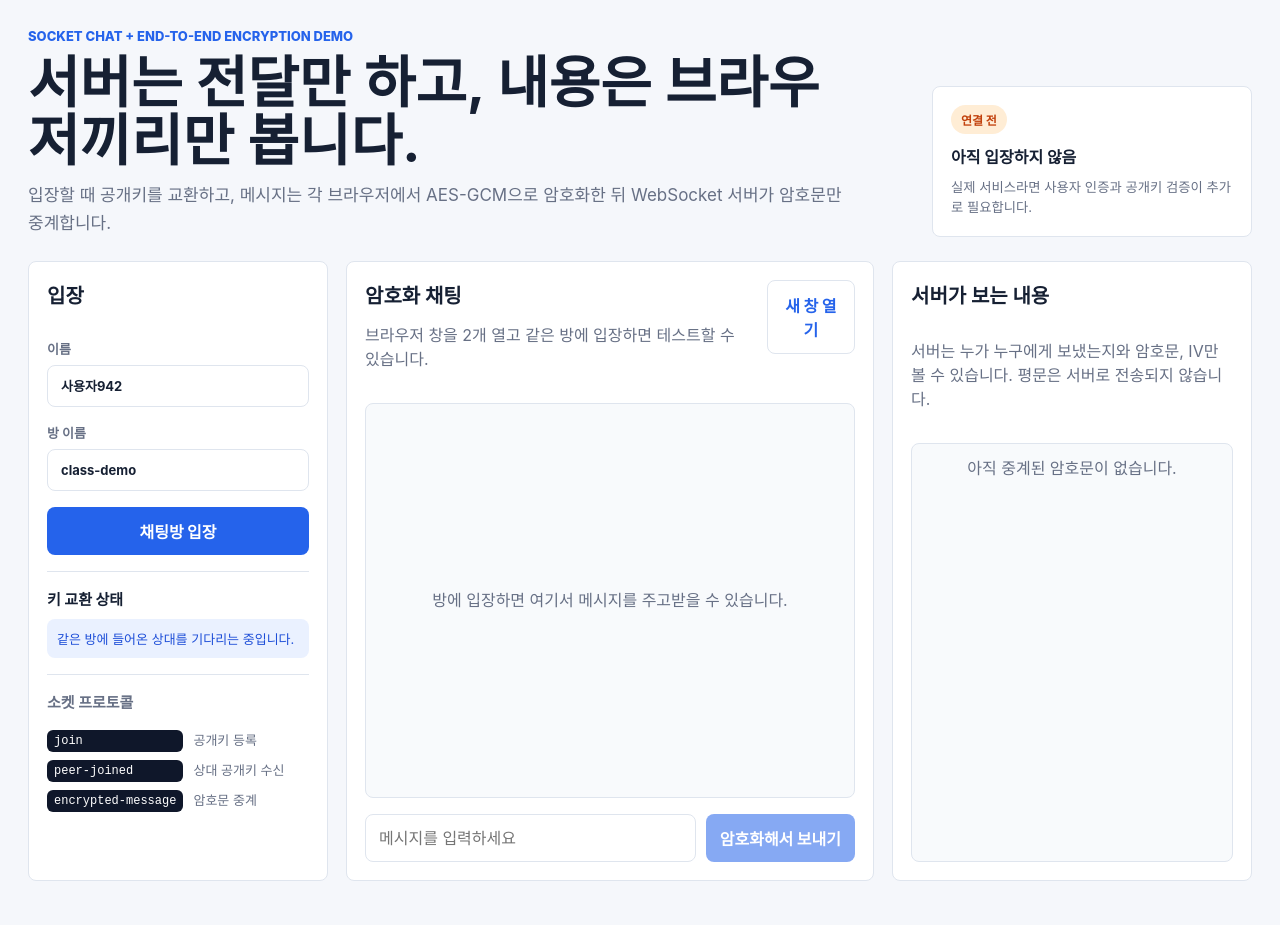
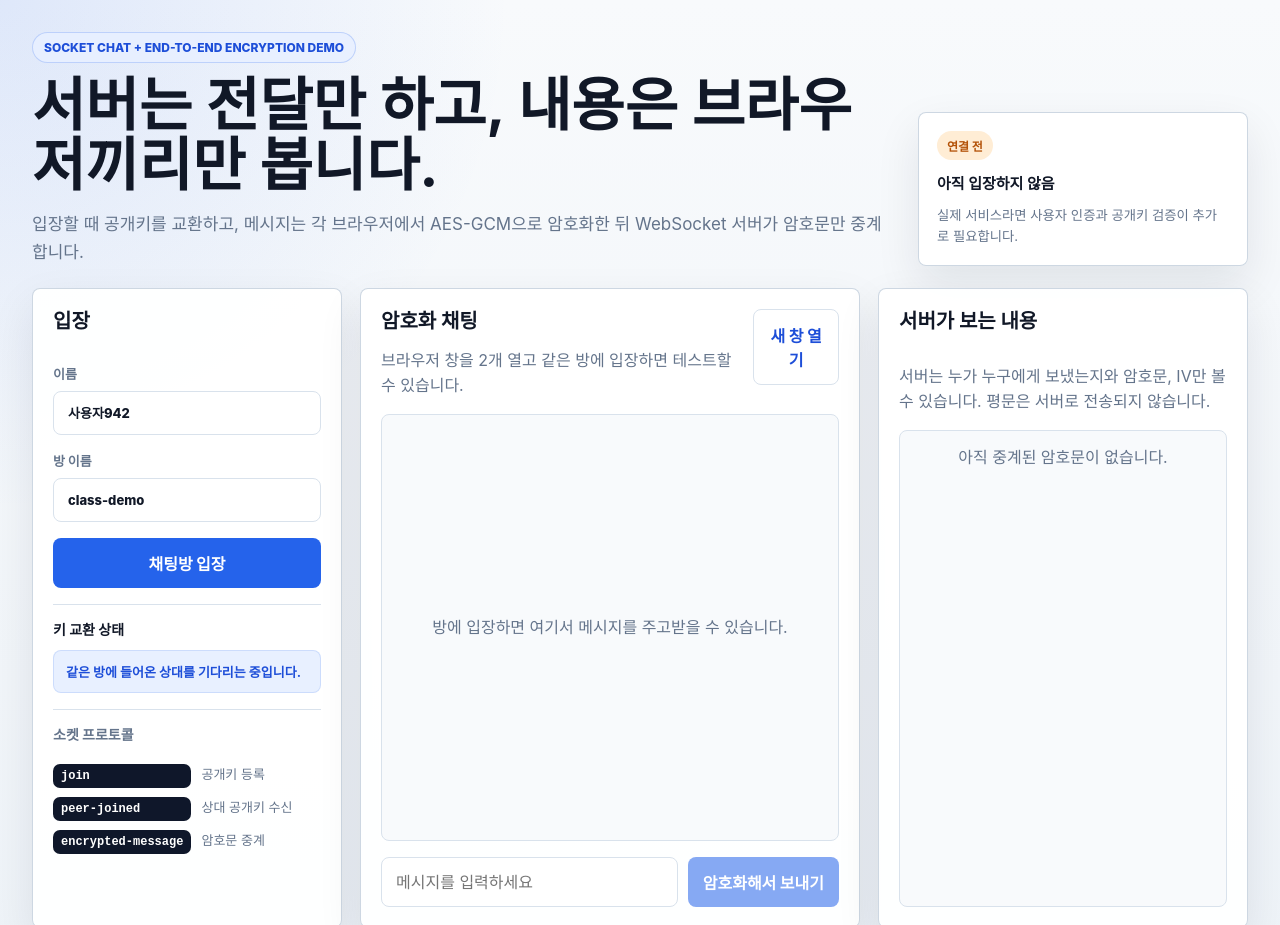
Before and after one commit to jihyebin234/e2e-chat-demo, a website: page public/index.html in a window 1280 px wide. Shown: the top 925 px of the page. Drawn offline with Linux system fonts and the light colour scheme.

Commit message:
Modernize chat UI styling
Updated various CSS variables and styles for improved design consistency and responsiveness.

```diff
--- a/public/styles.css
+++ b/public/styles.css
@@ -1,16 +1,21 @@
 :root {
   color-scheme: light;
-  --bg: #f5f7fb;
+  --bg: #eef3f8;
+  --bg-soft: #f8fafc;
   --panel: #ffffff;
-  --text: #162033;
-  --muted: #677085;
-  --line: #dfe5ee;
+  --text: #111827;
+  --muted: #64748b;
+  --line: #d9e2ec;
+  --line-strong: #c7d2df;
   --primary: #2563eb;
   --primary-dark: #1d4ed8;
-  --soft: #eaf1ff;
-  --good: #108a4d;
-  --danger: #c2410c;
+  --primary-soft: #e8f0ff;
+  --good: #047857;
+  --good-soft: #dcfce7;
+  --danger: #b45309;
+  --danger-soft: #ffedd5;
   --code: #0f172a;
+  --shadow: 0 18px 45px rgba(15, 23, 42, 0.09);
 }
 
 * {
@@ -20,9 +25,11 @@
 body {
   margin: 0;
   min-height: 100vh;
-  background: var(--bg);
+  background:
+    radial-gradient(circle at top left, rgba(37, 99, 235, 0.12), transparent 32rem),
+    linear-gradient(180deg, #f8fafc 0%, var(--bg) 100%);
   color: var(--text);
-  font-family: -apple-system, BlinkMacSystemFont, "Segoe UI", sans-serif;
+  font-family: Inter, -apple-system, BlinkMacSystemFont, "Segoe UI", sans-serif;
 }
 
 button,
@@ -33,21 +40,26 @@ input {
 .app {
   width: min(1440px, 100%);
   margin: 0 auto;
-  padding: 28px;
+  padding: 32px;
 }
 
 .hero {
   display: grid;
-  grid-template-columns: minmax(0, 1fr) 320px;
-  gap: 24px;
+  grid-template-columns: minmax(0, 1fr) 330px;
+  gap: 22px;
   align-items: end;
-  margin-bottom: 24px;
+  margin-bottom: 22px;
 }
 
 .eyebrow {
-  margin: 0 0 10px;
-  color: var(--primary);
-  font-size: 13px;
+  width: fit-content;
+  margin: 0 0 12px;
+  border: 1px solid rgba(37, 99, 235, 0.22);
+  border-radius: 999px;
+  padding: 7px 11px;
+  color: var(--primary-dark);
+  background: rgba(232, 240, 255, 0.88);
+  font-size: 12px;
   font-weight: 800;
   letter-spacing: 0;
   text-transform: uppercase;
@@ -61,9 +73,9 @@ p {
 }
 
 h1 {
-  max-width: 820px;
-  margin-bottom: 12px;
-  font-size: clamp(32px, 5vw, 56px);
+  max-width: 860px;
+  margin-bottom: 14px;
+  font-size: clamp(34px, 5vw, 58px);
   line-height: 1.04;
   letter-spacing: 0;
 }
@@ -71,41 +83,45 @@ h1 {
 h2 {
   margin-bottom: 14px;
   font-size: 20px;
+  line-height: 1.25;
 }
 
 h3 {
   margin-bottom: 10px;
-  font-size: 15px;
+  font-size: 14px;
+  line-height: 1.35;
 }
 
 .summary {
-  max-width: 820px;
+  max-width: 850px;
   margin-bottom: 0;
   color: var(--muted);
   font-size: 17px;
-  line-height: 1.6;
+  line-height: 1.65;
 }
 
 .status-card,
 .panel {
-  background: var(--panel);
-  border: 1px solid var(--line);
+  border: 1px solid rgba(199, 210, 223, 0.88);
   border-radius: 8px;
+  background: rgba(255, 255, 255, 0.94);
+  box-shadow: var(--shadow);
 }
 
 .status-card {
   display: grid;
-  gap: 10px;
+  gap: 12px;
   padding: 18px;
 }
 
 .status-card strong {
   overflow-wrap: anywhere;
+  font-size: 15px;
 }
 
 .status-card small {
   color: var(--muted);
-  line-height: 1.5;
+  line-height: 1.55;
 }
 
 .pill {
@@ -117,25 +133,25 @@ h3 {
 }
 
 .pill.on {
-  background: #dcfce7;
   color: var(--good);
+  background: var(--good-soft);
 }
 
 .pill.off {
-  background: #ffedd5;
   color: var(--danger);
+  background: var(--danger-soft);
 }
 
 .layout {
   display: grid;
-  grid-template-columns: 300px minmax(360px, 1fr) 360px;
+  grid-template-columns: 310px minmax(380px, 1fr) 370px;
   gap: 18px;
   align-items: stretch;
 }
 
 .panel {
-  min-height: 620px;
-  padding: 18px;
+  min-height: 640px;
+  padding: 20px;
 }
 
 .setup,
@@ -147,54 +163,63 @@ h3 {
 
 label {
   display: grid;
-  gap: 7px;
+  gap: 8px;
   color: var(--muted);
   font-size: 13px;
-  font-weight: 700;
+  font-weight: 800;
 }
 
 input {
   width: 100%;
   border: 1px solid var(--line);
   border-radius: 8px;
-  padding: 12px 13px;
+  padding: 13px 14px;
   color: var(--text);
   background: #ffffff;
   outline: none;
+  transition: border-color 0.15s ease, box-shadow 0.15s ease, background 0.15s ease;
 }
 
 input:focus {
   border-color: var(--primary);
-  box-shadow: 0 0 0 3px rgba(37, 99, 235, 0.12);
+  background: #ffffff;
+  box-shadow: 0 0 0 4px rgba(37, 99, 235, 0.13);
 }
 
 button {
   border: 0;
   border-radius: 8px;
-  padding: 12px 14px;
+  padding: 13px 15px;
   color: #ffffff;
   background: var(--primary);
   font-weight: 800;
   cursor: pointer;
+  transition: transform 0.15s ease, background 0.15s ease, box-shadow 0.15s ease;
 }
 
 button:hover {
   background: var(--primary-dark);
+  box-shadow: 0 10px 24px rgba(37, 99, 235, 0.22);
+  transform: translateY(-1px);
 }
 
 button:disabled {
   cursor: not-allowed;
   opacity: 0.55;
+  box-shadow: none;
+  transform: none;
 }
 
 .ghost {
   border: 1px solid var(--line);
-  color: var(--primary);
+  color: var(--primary-dark);
   background: #ffffff;
 }
 
 .ghost:hover {
-  background: var(--soft);
+  color: var(--primary-dark);
+  background: var(--primary-soft);
+  box-shadow: none;
 }
 
 .info-block {
@@ -204,25 +229,27 @@ button:disabled {
 
 .peer-list {
   display: grid;
-  gap: 8px;
+  gap: 9px;
   margin: 0;
   padding: 0;
   list-style: none;
 }
 
 .peer-list li {
+  border: 1px solid rgba(37, 99, 235, 0.14);
   border-radius: 8px;
-  padding: 10px;
-  background: var(--soft);
+  padding: 11px 12px;
   color: var(--primary-dark);
+  background: var(--primary-soft);
   font-size: 13px;
+  font-weight: 700;
   overflow-wrap: anywhere;
 }
 
 .protocol {
   display: grid;
   grid-template-columns: auto 1fr;
-  gap: 8px 10px;
+  gap: 9px 10px;
   border-top: 1px solid var(--line);
   padding-top: 16px;
   color: var(--muted);
@@ -234,11 +261,12 @@ button:disabled {
 }
 
 code {
-  border-radius: 6px;
-  padding: 4px 7px;
+  border-radius: 7px;
+  padding: 5px 8px;
+  color: #ffffff;
   background: var(--code);
-  color: #ffffff;
   font-size: 12px;
+  font-weight: 800;
 }
 
 .chat {
@@ -256,8 +284,9 @@ code {
 
 .chat-head p,
 .server-panel p {
+  margin-bottom: 0;
   color: var(--muted);
-  line-height: 1.5;
+  line-height: 1.58;
 }
 
 .messages,
@@ -266,49 +295,52 @@ code {
   overflow: auto;
   border: 1px solid var(--line);
   border-radius: 8px;
-  background: #f8fafc;
+  background: var(--bg-soft);
 }
 
 .messages {
   display: flex;
   flex-direction: column;
   gap: 10px;
-  padding: 14px;
+  padding: 16px;
 }
 
 .message {
   max-width: min(76%, 620px);
+  border: 1px solid var(--line);
   border-radius: 8px;
-  padding: 10px 12px;
+  padding: 11px 13px;
   background: #ffffff;
-  border: 1px solid var(--line);
-  line-height: 1.45;
+  box-shadow: 0 8px 18px rgba(15, 23, 42, 0.05);
+  line-height: 1.48;
   overflow-wrap: anywhere;
 }
 
 .message.mine {
   align-self: flex-end;
+  border-color: var(--primary);
   color: #ffffff;
-  background: var(--primary);
-  border-color: var(--primary);
+  background: linear-gradient(135deg, var(--primary), var(--primary-dark));
 }
 
 .message small {
   display: block;
-  margin-bottom: 4px;
-  opacity: 0.75;
-  font-weight: 800;
+  margin-bottom: 5px;
+  opacity: 0.78;
+  font-size: 12px;
+  font-weight: 900;
 }
 
 .system {
   align-self: center;
-  max-width: 90%;
+  max-width: 92%;
+  border: 1px solid var(--line);
   border-radius: 999px;
-  padding: 7px 12px;
+  padding: 8px 12px;
   color: var(--muted);
   background: #ffffff;
-  border: 1px solid var(--line);
   font-size: 13px;
+  line-height: 1.45;
 }
 
 .composer {
@@ -317,23 +349,31 @@ code {
   gap: 10px;
 }
 
+.composer input {
+  min-height: 48px;
+}
+
 .server-log {
   flex: 1;
-  padding: 12px;
+  padding: 14px;
 }
 
 .cipher {
-  border-bottom: 1px solid var(--line);
-  padding: 10px 0;
+  border: 1px solid var(--line);
+  border-radius: 8px;
+  margin-bottom: 10px;
+  padding: 11px;
+  background: #ffffff;
 }
 
-.cipher:first-child {
-  padding-top: 0;
+.cipher:last-child {
+  margin-bottom: 0;
 }
 
 .cipher strong {
   display: block;
-  margin-bottom: 6px;
+  margin-bottom: 7px;
+  color: var(--text);
   font-size: 13px;
 }
 
@@ -343,14 +383,14 @@ code {
   margin: 0;
   color: #334155;
   font-size: 12px;
-  line-height: 1.45;
+  line-height: 1.5;
 }
 
 .empty {
   margin: auto;
   color: var(--muted);
   text-align: center;
-  line-height: 1.5;
+  line-height: 1.55;
 }
 
 @media (max-width: 1100px) {
@@ -371,7 +411,11 @@ code {
 
 @media (max-width: 640px) {
   .app {
-    padding: 18px;
+    padding: 20px;
+  }
+
+  h1 {
+    font-size: 34px;
   }
 
   .chat-head,
@@ -384,6 +428,6 @@ code {
   }
 
   .message {
-    max-width: 92%;
+    max-width: 94%;
   }
 }
```
